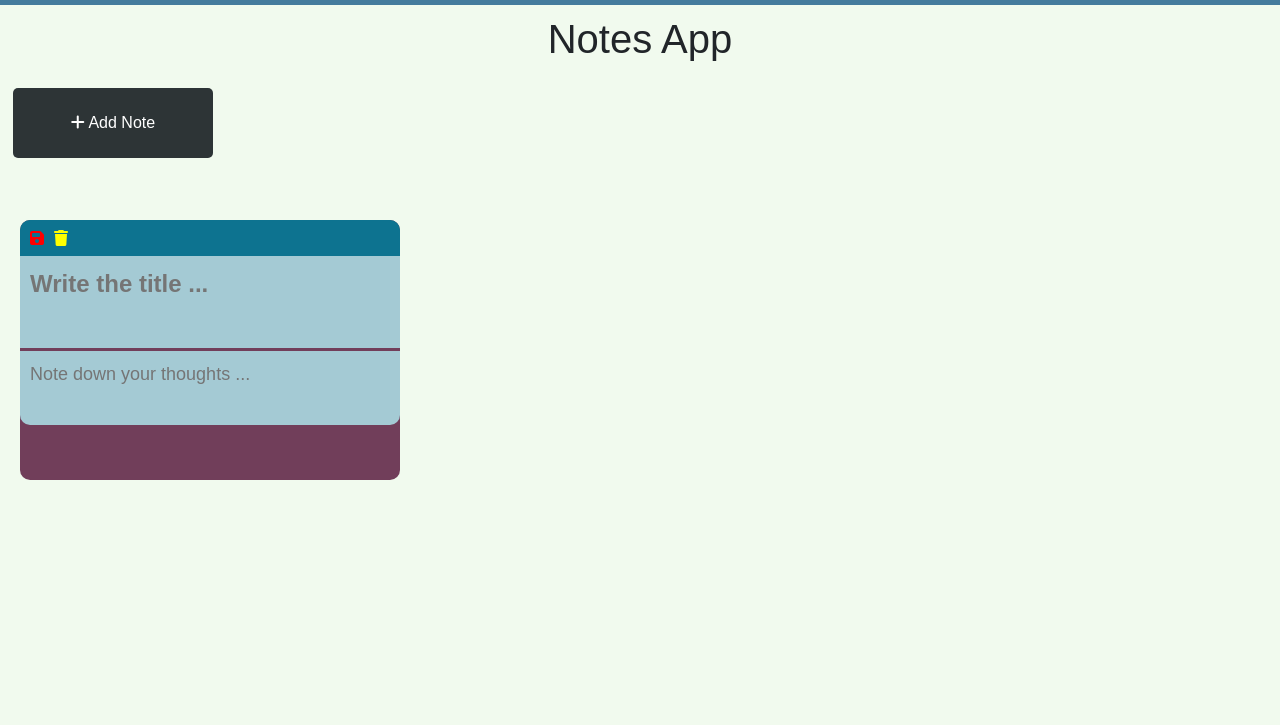
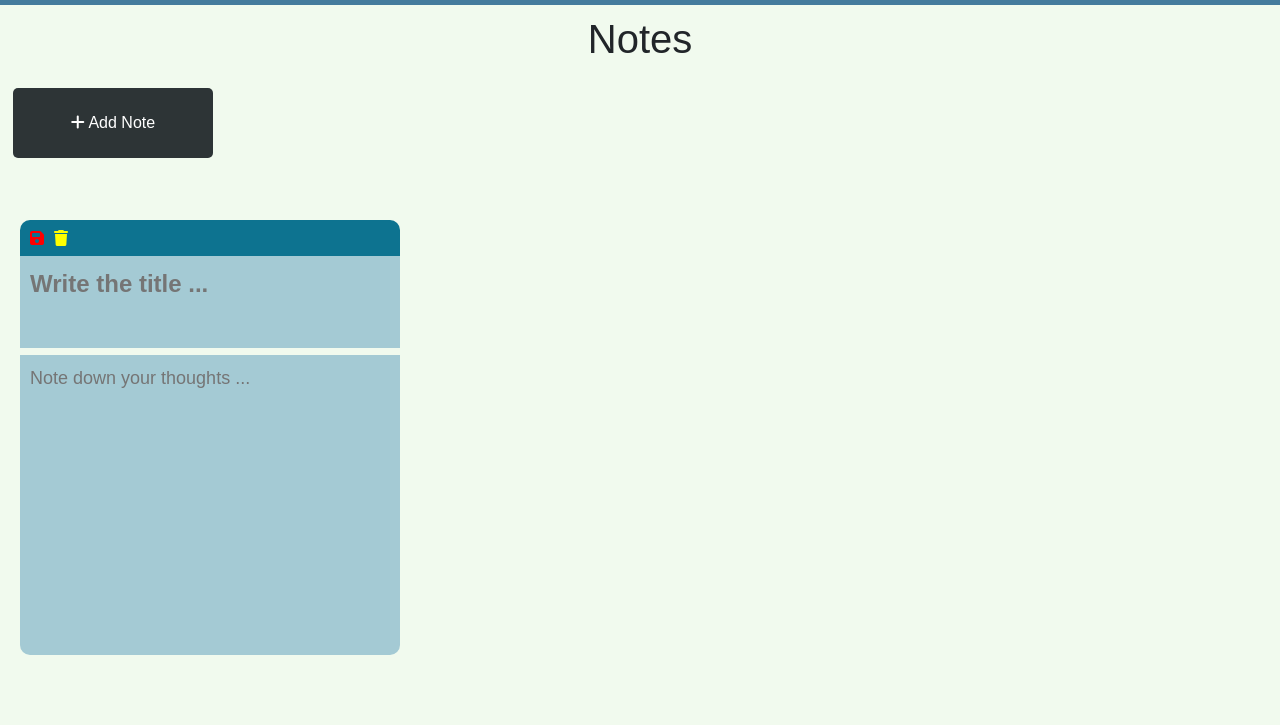
Before and after one commit to GurveerRaith/1800_202410_DTC11, a plain HTML site: page notes.html in a window 1280 px wide. Both pictures are taken after a click on the button "Add Note". Shown: the part 75-800 px from the top of the page. Drawn offline with nearby package versions, Linux system fonts and the light colour scheme; no server answers.

Commit message:
Fixed notes length in notes.js

```diff
--- a/notes.html
+++ b/notes.html
@@ -50,7 +50,7 @@
   <nav id="navbarPlaceholder"></nav>
 
   <!-- the body of your page goes here -->
-  <h1 class="notes-section-title">Notes App</h1>
+  <h1 class="notes-section-title">Notes</h1>
   <div class="btn">
     <div class="heading">
 
--- a/scripts/notes.js
+++ b/scripts/notes.js
@@ -31,12 +31,13 @@ const saveNotes = () => {
 	const titlesData =
 		data.map((item) => item.title);
 	console.log(titlesData);
-	db.collection("users").doc(user.uid).collection("notes").set(
+	localStorage.setItem(
 		"titles", JSON.stringify(titlesData));
+
 
 	const contentData =
 		data.map((item) => item.content);
-	db.collection("users").doc(user.uid).collection("notes").set(
+	localStorage.setItem(
 		"notes", JSON.stringify(contentData));
 };
 
@@ -45,7 +46,7 @@ const addNote = (text = "", title = "") => {
 	const note = document.createElement("div");
 	note.classList.add("note");
 	note.innerHTML = `
-	<div class="notes-div">
+
 	<div class="icons">
 		<i class="save fas fa-save"
 			style="color:red">
@@ -58,7 +59,7 @@ const addNote = (text = "", title = "") => {
 		<textarea class="title" placeholder="Write the title ...">${title}</textarea>
 	</div>
 	<textarea class="content" placeholder="Note down your thoughts ...">${text}</textarea>
-	</div>
+
 	`;
 	function handleTrashClick() {
 		note.remove();
--- a/styles/style_notes.css
+++ b/styles/style_notes.css
@@ -25,8 +25,7 @@
 
 .note {
 	width: 380px;
-	height: 260px;
-	background-color: #713E5A;
+	height: 300px;
 	margin: 15px;
 	margin-top: 55px;
 	border-radius: 10px;
@@ -57,7 +56,7 @@
 .note textarea {
 	border: none;
 	width: 100%;
-	height: 87%;
+	height: 100%;
 	resize: none;
 	padding: 10px;
 	font-size: 18px;
@@ -68,7 +67,7 @@
 
 .title-div textarea {
 	border-radius: 0px 0px 0px 0px;
-	margin-bottom: -4px;
+
 	background-color: #a4cad4;
 	font-weight: bolder;
 	font-size: x-large;
@@ -77,7 +76,7 @@
 .note textarea:focus {
 	border: 0;
 	outline: 0;
-	margin-top: 20px
+
 }
 
 
```
Lines whose indentation alone changed are shown as unchanged.
